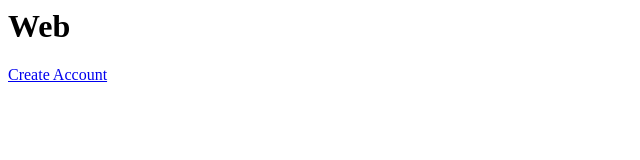
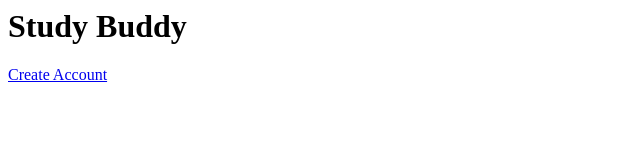
Before and after one commit to lalinani25/wep-app, a plain HTML site: page index.html in a window 1280 px wide. Shown: the whole page, without its empty margins (0-640 px from the left). Drawn offline with Linux system fonts and the light colour scheme.

Commit message:
updated commit

```diff
--- a/index.html
+++ b/index.html
@@ -6,7 +6,7 @@
 
 <body>
 
-<h1>Web</h1>
+<h1>Study Buddy</h1>
 
 <a href="../web-app/createAccount.html">Create Account</a>
 
```
